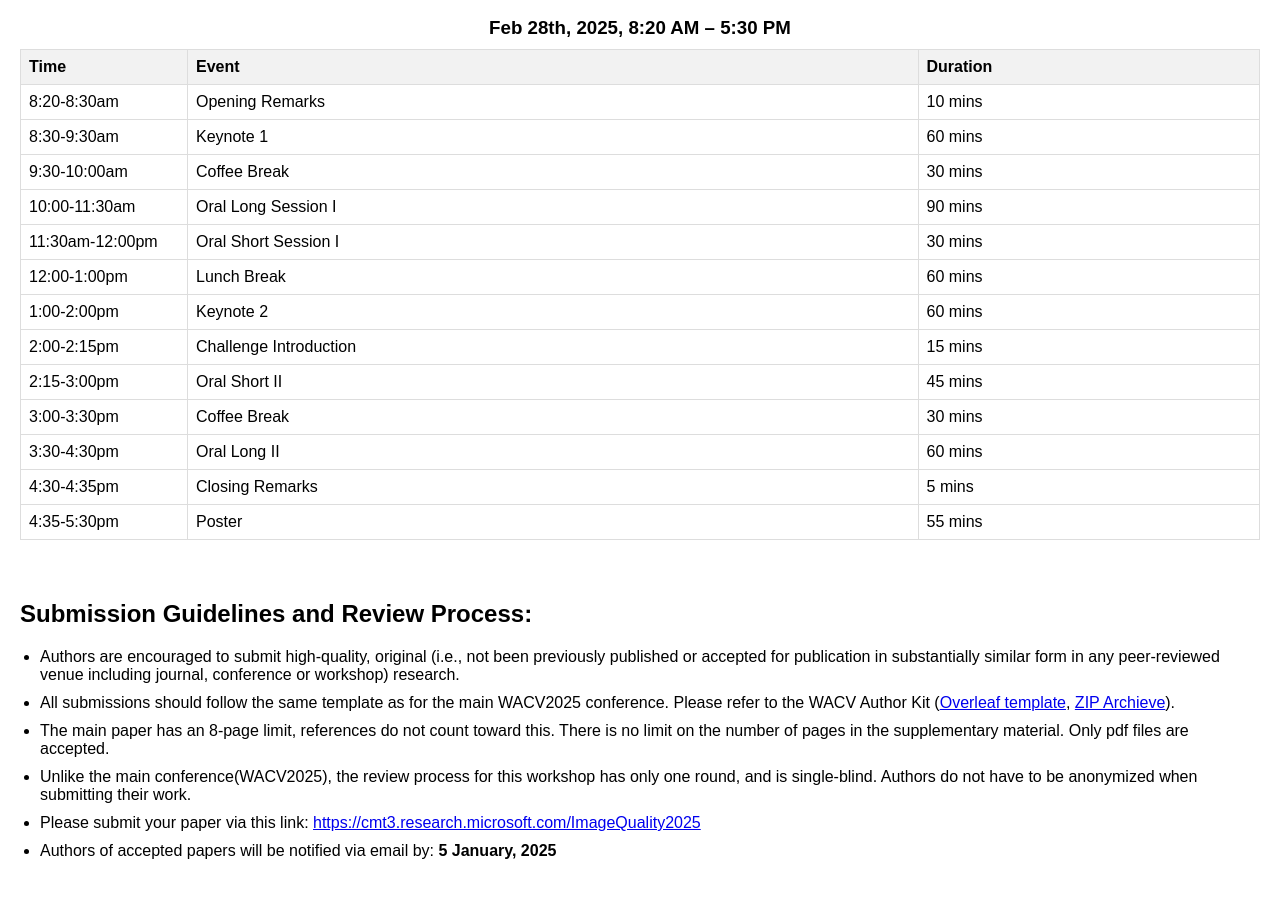
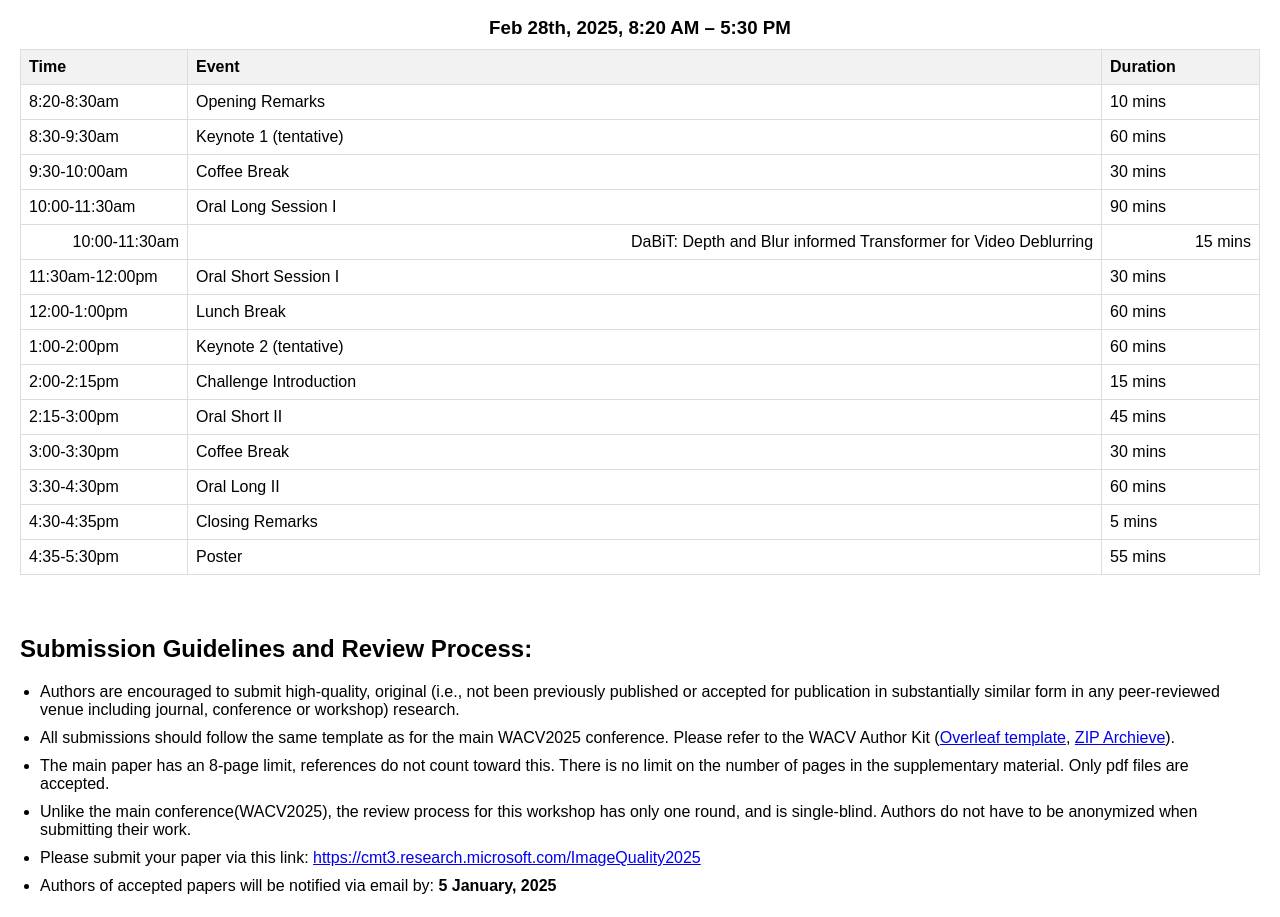
Before and after one commit to wacv2025-image-quality-workshop2/wacv2025-image-quality-workshop2.github.io, a plain HTML site: page index.html in a window 1280 px wide. Shown: the part 1594-2511 px from the top of the page. Drawn offline with Linux system fonts and the light colour scheme.

Commit message:
detailed agenda

```diff
--- a/index.html
+++ b/index.html
@@ -99,7 +99,7 @@
 	</tr>
 	<tr>
 	    <td>8:30-9:30am</td>
-	    <td>Keynote 1</td>
+	    <td>Keynote 1 (tentative)</td>
 	    <td>60 mins</td>
 	</tr>
 	<tr>
@@ -113,6 +113,11 @@
 	    <td>90 mins</td>
 	</tr>
 	<tr>
+	    <td style="text-align: right;">10:00-11:30am</td>
+	    <td style="text-align: right;">DaBiT: Depth and Blur informed Transformer for Video Deblurring</td>
+	    <td style="text-align: right;">15 mins</td>
+	</tr>
+	<tr>
 	    <td>11:30am-12:00pm</td>
 	    <td>Oral Short Session I</td>
 	    <td>30 mins</td>
@@ -124,7 +129,7 @@
 	</tr>
 	<tr>
 	    <td>1:00-2:00pm</td>
-	    <td>Keynote 2</td>
+	    <td>Keynote 2 (tentative)</td>
 	    <td>60 mins</td>
 	</tr>
 	<tr>
```
